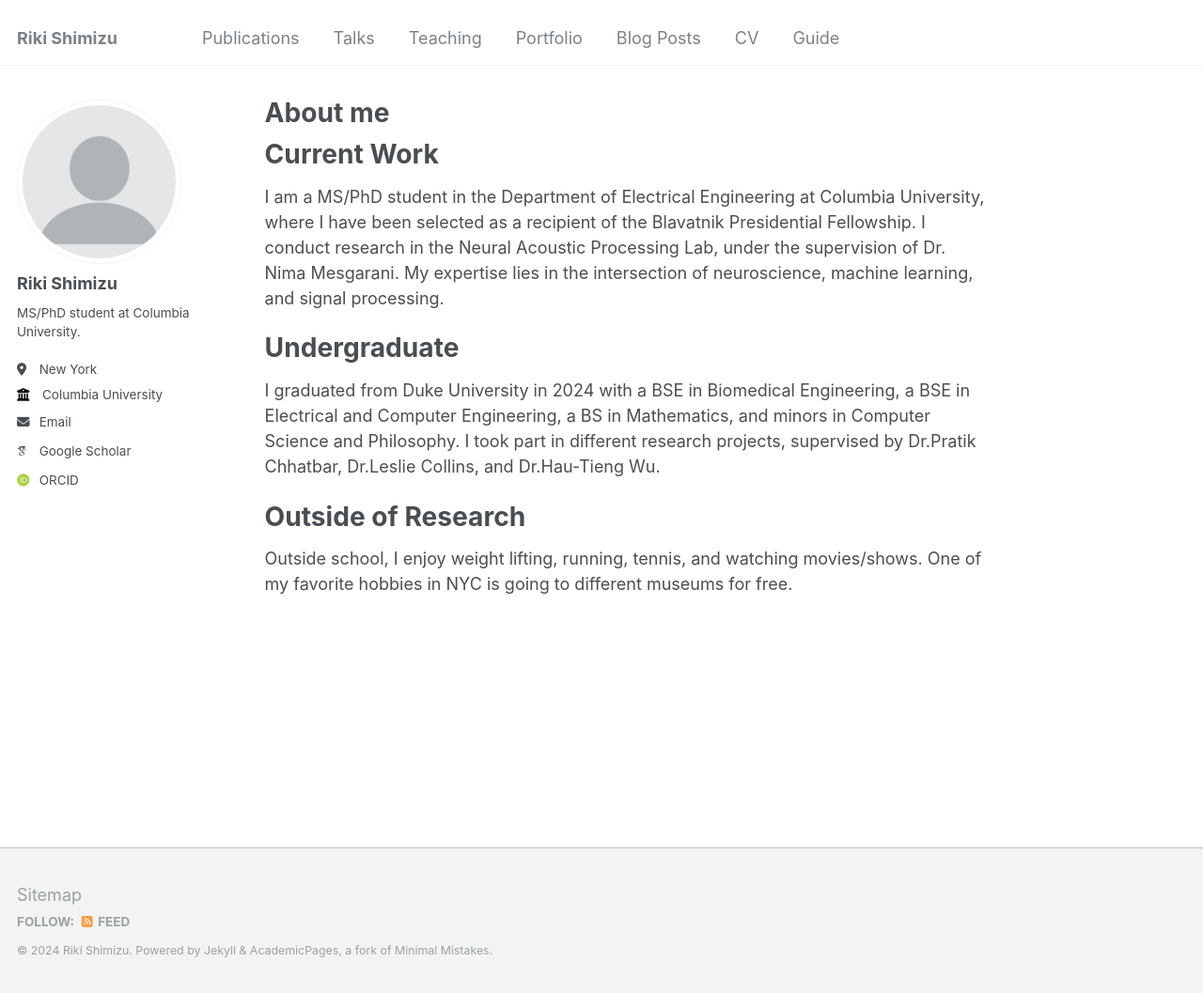
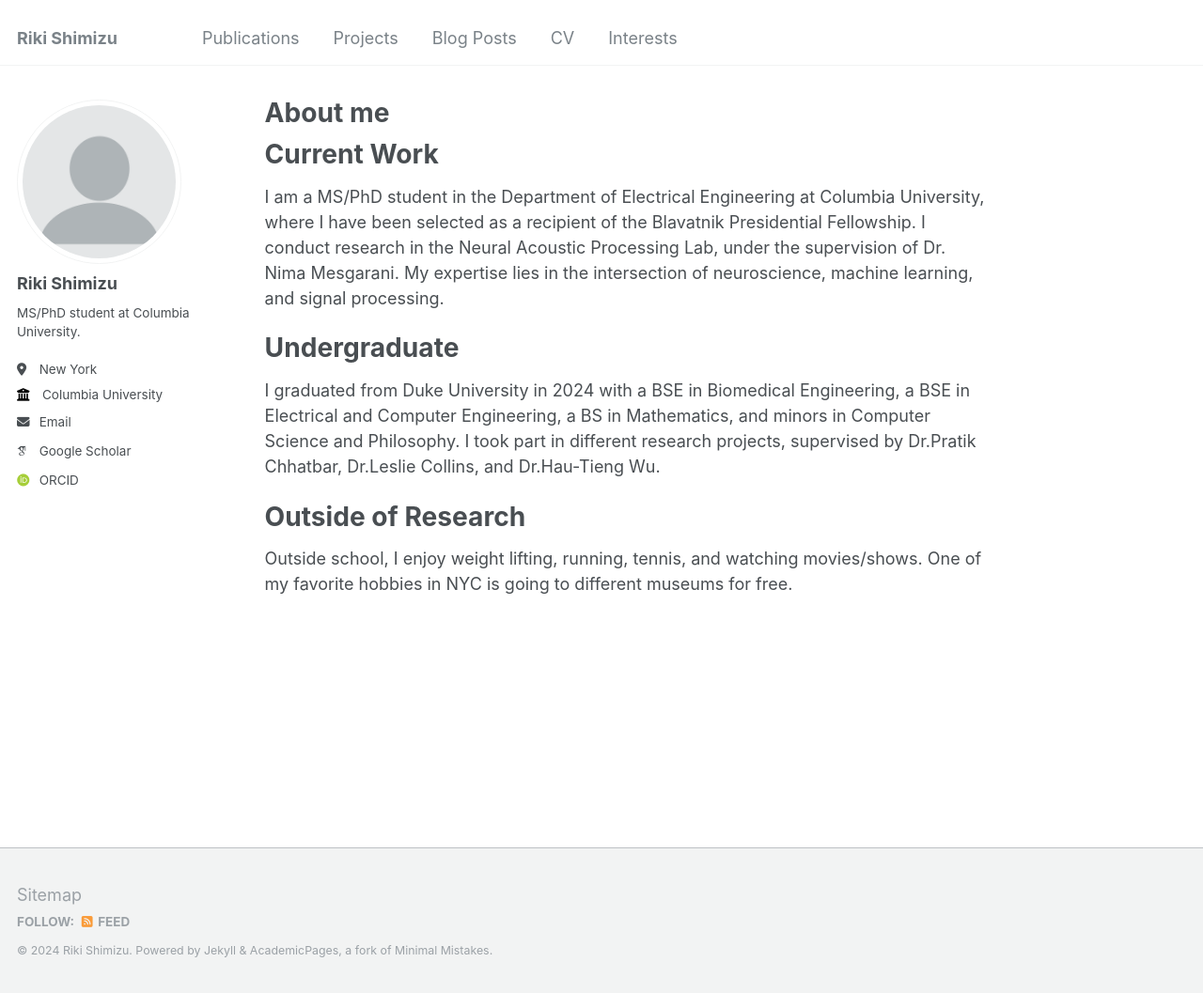
Before and after one commit to rikishimizu/rikishimizu.github.io, a Jekyll site: the page built from _pages/about.md, in a window 1280 px wide and 1057 px high. Shown: the whole window at 94% size. Built offline with Jekyll 4.4.1, drawn with Linux system fonts in a browser that asks for light colours; some web fonts are replaced.

Commit message:
Update navigation.yml

```diff
--- a/_data/navigation.yml
+++ b/_data/navigation.yml
@@ -8,14 +8,8 @@ main:
   - title: "Publications"
     url: /publications/
 
-  - title: "Talks"
-    url: /talks/
-
-  - title: "Teaching"
+  - title: "Projects"
     url: /teaching/
-
-  - title: "Portfolio"
-    url: /portfolio/
 
   - title: "Blog Posts"
     url: /year-archive/
@@ -23,5 +17,5 @@ main:
   - title: "CV"
     url: /cv/
 
-  - title: "Guide"
-    url: /markdown/
+  - title: "Interests"
+    url: /interests/
```
